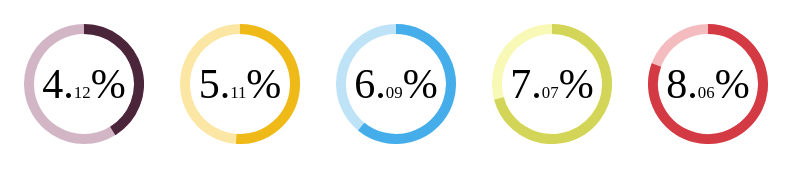
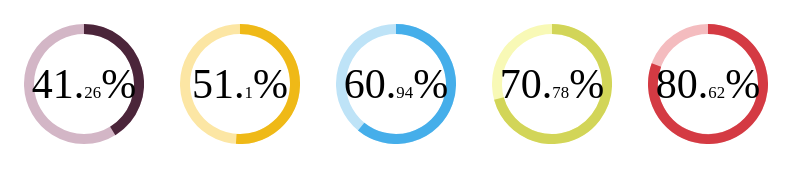
Before and after one commit to lugolabs/circles, a plain HTML site: page spec/index.html in a window 1280 px wide. Shown: the whole page, without its empty margins (0-807 px from the left). Drawn offline with Linux system fonts and the light colour scheme.

Commit message:
Some refactors.
Add options "value" and "max_value", now ignore options "number" and
"percentage"

```diff
--- a/circles.js
+++ b/circles.js
@@ -46,9 +46,13 @@
 
 
     this._radius         = options.radius;
-    this._percentage     = options.percentage;
+
+	this._value          = options.value || 0;
+  	this._max_value      = options.max_value || 100;
+
+  	//this._percentage     = options.percentage;
     this._text           = options.text; // #3
-    this._number         = options.number || this._percentage;
+    //this._number         = options.number || this._percentage;
     this._strokeWidth    = options.width  || 10;
     this._colors         = options.colors || ['#EEE', '#F00'];
     this._interval       = 16;
@@ -90,10 +94,11 @@
       duration = duration || 500;
 
       var step     = duration / this._interval,
-        pathFactor = this._percentage / step,
-        numberFactor = this._number / step;
+		percent = this.getPercent(),
+        pathFactor = percentage / step,
+        numberFactor = this._value / step;
 
-      if (this._percentage <= (1 + pathFactor)) {
+      if (percent <= (1 + pathFactor)) {
         this._canAnimate = false;
       } else {
         this._canAnimate   = true;
@@ -102,7 +107,12 @@
       }
     },
 
-	updatePercent:	function(percent)
+	getPercent: function()
+	{
+		return (this._value * 100) / this._max_value;
+	},
+
+	updatePercent: function(percent)
 	{
 		if(this._percentage == percent || isNaN(percent))
 			return;
@@ -136,23 +146,25 @@
         self     = this,
         path     = this._el.getElementsByTagName('path')[1],
         numberEl = this._getNumberElement(),
+		percent  = self.getPercent(),
 
-        isInt    = this._number % 1 === 0,
+        isInt    = this._value % 1 === 0,
 
         animate = function() {
           var percentage   = self._pathFactor * i,
             nextPercentage = self._pathFactor * (i + 1),
             number         = self._numberFactor * i,
             canContinue    = true;
+
           if (isInt) {
             number = Math.round(number);
           }
-          if (nextPercentage > self._percentage) {
-            percentage  = self._percentage;
-            number      = self._number;
+          if (nextPercentage > percent) {
+            percentage  = percent;
+            number      = self._value;
             canContinue = false;
           }
-          if (percentage > self._percentage) return;
+          if (percentage > percent) return;
           path.setAttribute('d', self._calculatePath(percentage, true));
           numberEl.innerHTML = self._calculateNumber(number);
           i++;
@@ -176,7 +188,7 @@
     _generateText: function() {
       var html =  '<div class="' + this._textWrpClass + '" style="position:absolute; top:0; left:0; text-align:center; width:100%;' +
         ' font-size:' + this._radius * .7 + 'px; height:' + this._svgSize + 'px; line-height:' + this._svgSize + 'px;">' +
-        this._calculateNumber(this._canAnimate ? 0 : this._number);
+        this._calculateNumber(this._canAnimate ? 0 : this._value);
       if (this._text) {
         html += '<span class="' + this._textClass + '">' + this._text + '</span>';
       }
@@ -196,7 +208,7 @@
     _generateSvg: function() {
       return '<svg width="' + this._svgSize + '" height="' + this._svgSize + '">' +
         this._generatePath(100, false, this._colors[0]) +
-        this._generatePath(this._canAnimate ? 1 : this._percentage, true, this._colors[1]) +
+        this._generatePath(this._canAnimate ? 1 : this.getPercent(), true, this._colors[1]) +
       '</svg>';
     },
 
--- a/spec/index.html
+++ b/spec/index.html
@@ -29,10 +29,10 @@
 
 			Circles.create({
 				id:         child.id,
-				percentage: percentage,
+				value:		percentage,
 				radius:     60,
 				width:      10,
-				number:   	percentage / 10,
+				//number:   	percentage / 10,
 				text:       '%',
 				colors:     colors[i - 1]
 			});
```
Also changed, not shown: spec/circlesSpec.js (+3 -3 lines), 1 other file.
